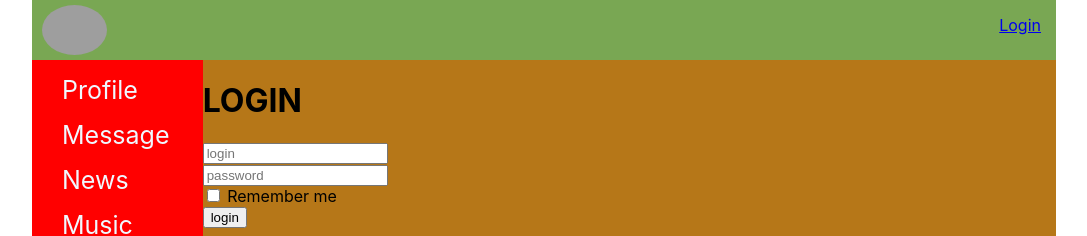
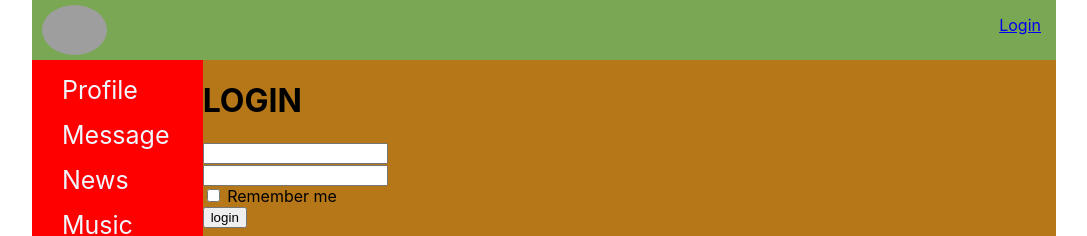
Before and after one commit to EvgeniyCvirko/it-incubator-social-network, a React (Create React App) app: page /login in a window 1280 px wide. Shown: the top 236 px of the page, without its empty margins (96-1183 px from the left). Built offline with nearby package versions, Linux system fonts and the light colour scheme; no server answers; grey boxes are pictures that could not be loaded.

Commit message:
lesson 77 add Form Login, Post

```diff
--- a/src/components/Dialogs/MessageForm/MessageForm.tsx
+++ b/src/components/Dialogs/MessageForm/MessageForm.tsx
@@ -7,7 +7,7 @@ import {maxLengthCreator, required} from "../../../util/valodator/validators";
 export type FormMessageType = {
     message: string
 }
-const maxLengthMessage10 = maxLengthCreator(10)
+const maxLengthMessage10 = maxLengthCreator(50)
 
 export const AddMessage: React.FC<InjectedFormProps<FormMessageType>> = (props) => {
 
--- a/src/components/Login/LoginForm/LoginForm.tsx
+++ b/src/components/Login/LoginForm/LoginForm.tsx
@@ -1,5 +1,7 @@
 import React from "react";
 import {Field, InjectedFormProps, reduxForm} from "redux-form";
+import {Input} from "../../common/FormControl/FormControl";
+import {required} from "../../../util/valodator/validators";
 
 export type FormDataType = {
     login: string
@@ -11,13 +13,13 @@ export const LoginForm: React.FC<InjectedFormProps<FormDataType>> = (props) => {
     return(
         <form onSubmit={props.handleSubmit}>
             <div>
-                <Field component='input' name='login'  placeholder='login'/>
+                <Field component={Input} validate={[required]} name='login'  placeholder='login'/>
             </div>
             <div>
-                <Field component='input'  name='password' placeholder='password'/>
+                <Field component={Input}  validate={[required]} name='password' placeholder='password'/>
             </div>
             <div>
-                <Field component='input'  name='rememberMe' type="checkbox"/> Remember me
+                <Field component='input' name='rememberMe' type="checkbox"/> Remember me
             </div>
             <div>
                 <button>login</button>
--- a/src/components/ProfilePage/MyPost/AddPost/AddFormPost/AddFormPost.tsx
+++ b/src/components/ProfilePage/MyPost/AddPost/AddFormPost/AddFormPost.tsx
@@ -1,17 +1,20 @@
 import React from "react"
 import {Field, InjectedFormProps, reduxForm} from "redux-form";
+import {Textarea} from "../../../../common/FormControl/FormControl";
+import {maxLengthCreator, required} from "../../../../../util/valodator/validators";
 
 export type FormPostType ={
     post: string
 }
 
+const maxLengthPost50 = maxLengthCreator(50)
 
 export const FormPost:React.FC<InjectedFormProps<FormPostType>> = (props) =>{
 
     return(
         <form onSubmit={props.handleSubmit}>
             <div>
-                <Field component='textarea' name='post' placeholder='Next string = ctrEnter'/>
+                <Field component={Textarea} name='post' validate={[required, maxLengthPost50]} placeholder='Next string = ctrEnter'/>
             </div>
             <div className="block_button">
                 <button >Add Post</button>
--- a/src/components/common/FormControl/FormControl.tsx
+++ b/src/components/common/FormControl/FormControl.tsx
@@ -3,12 +3,11 @@ import {WrappedFieldProps} from "redux-form";
 import s from './FormControl.module.css'
 
 export const Textarea: React.FC<WrappedFieldProps> = ({input,meta: { touched, error }, children}) =>{
-    console.log(touched)
-    console.log(error)
+
     const hasError = touched && error
     return(<>
             <div className={s.formControl + ' ' + (hasError ? s.error : '')}>
-                <textarea {...input}/>
+                <textarea {...input} />
             </div>
             <div className={s.error}>
                 {hasError &&  <span>{error}</span>}
@@ -16,3 +15,17 @@ export const Textarea: React.FC<WrappedFieldProps> = ({input,meta: { touched, er
         </>
     )
 }
+
+export const Input: React.FC<WrappedFieldProps> = ({input,meta: { touched, error }, children}) =>{
+
+    const hasError = touched && error
+    return(<>
+            <div className={s.formControl + ' ' + (hasError ? s.error : '')}>
+                <input {...input}/>
+            </div>
+            <div className={s.error}>
+                {hasError &&  <span>{error}</span>}
+            </div>
+        </>
+    )
+}
--- a/src/util/valodator/validators.ts
+++ b/src/util/valodator/validators.ts
@@ -1,5 +1,6 @@
 
 export type FieldValidatorType = (value: string) => string | undefined
+
 
 export const required: FieldValidatorType = (value)=> (value ? undefined : 'Field is required')
 
```
